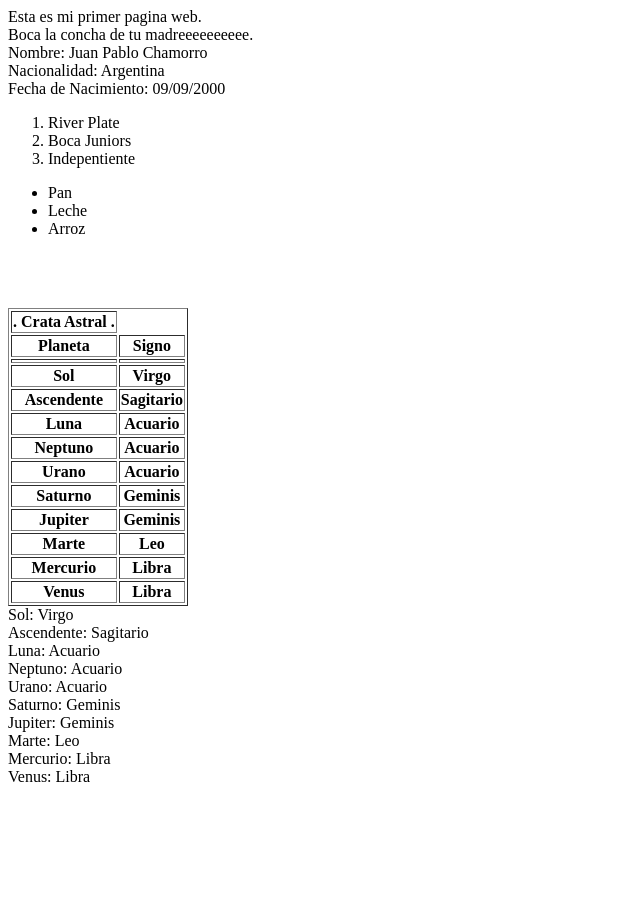
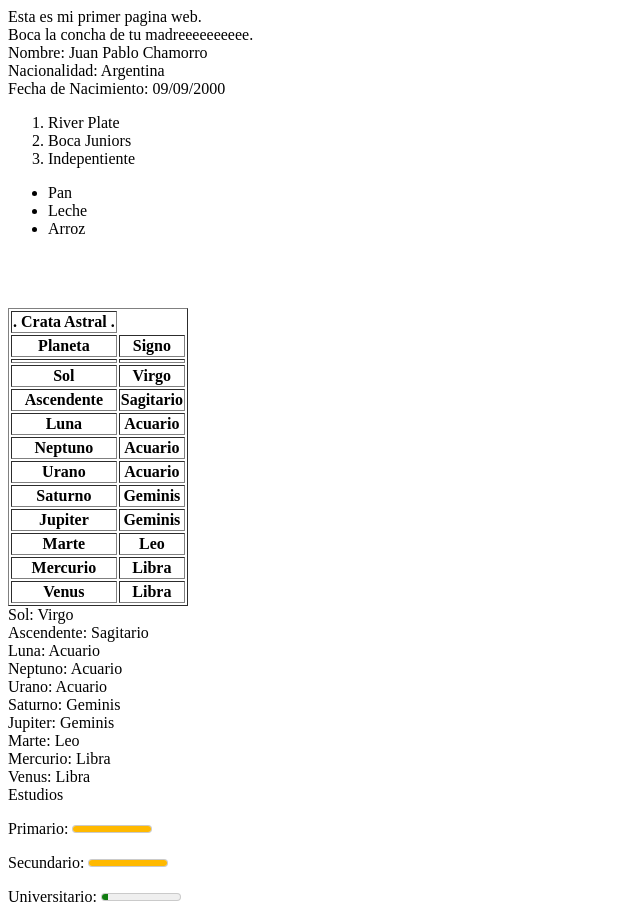
Before and after one commit to jpchpj/html_1, a plain HTML site: page index.html in a window 1280 px wide. Shown: the whole page, without its empty margins (0-640 px from the left). Before the commit the page ends 800 px from the top, so only its background shows below. Drawn offline with Linux system fonts and the light colour scheme.

Commit message:
estudios

```diff
--- a/index.html
+++ b/index.html
@@ -91,10 +91,7 @@ Fecha de Nacimiento: 09/09/2000 <br>
 		<th>Venus</th>
 		<th>Libra</th>
 	</tr>
-
-
 </table>
-
 Sol: Virgo <br>
 Ascendente: Sagitario <br>
 Luna: Acuario <br>
@@ -105,5 +102,10 @@ Jupiter: Geminis <br>
 Marte: Leo <br>
 Mercurio: Libra <br>
 Venus: Libra <br>
+
+<hl>Estudios</hl>
+<p>Primario: <meter value="6" min="0" max="6" high="5"></meter></p>
+<p>Secundario: <meter value="6" min="0" max="6" high="5"></meter></p>
+<p>Universitario: <meter value="0.5" min="0" max="6" high="5"></meter></p>
 </body>
 </html>
```
